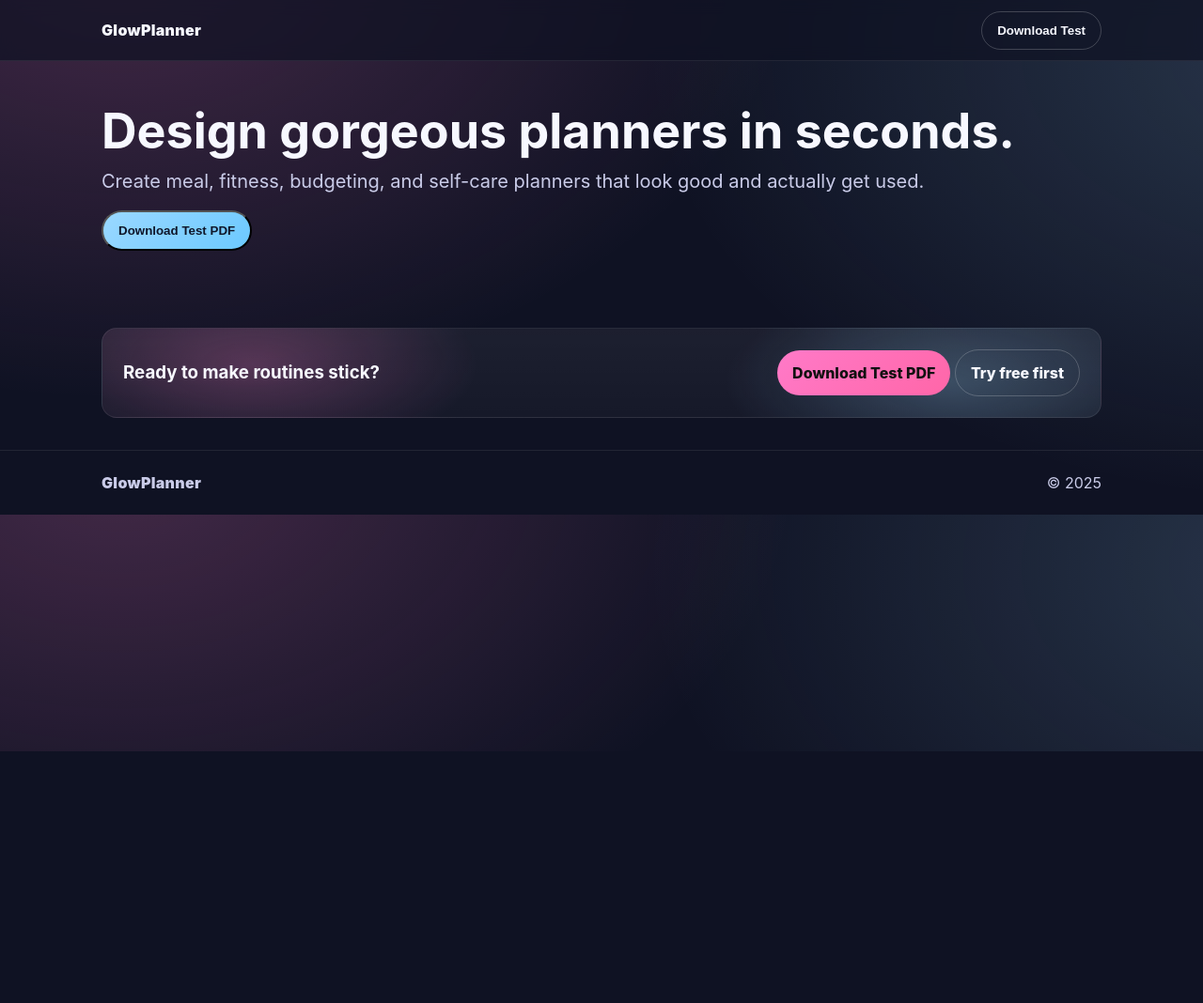
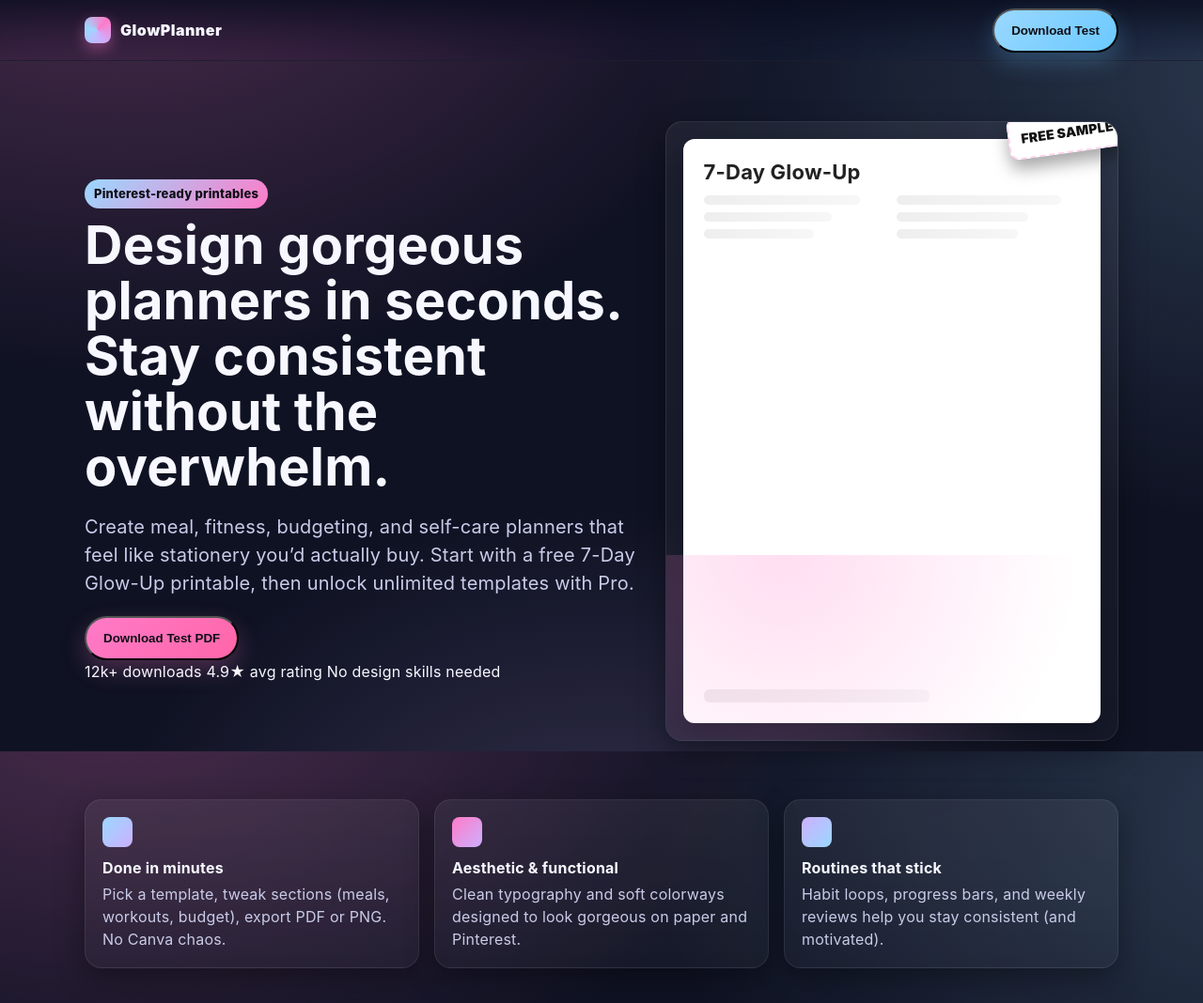
Before and after one commit to autin2/glowplannerepo, a website: page pintrestplanner/index.html in a window 1280 px wide. Shown: the top 1068 px of the page at 94% size. Before the commit the page ends 800 px from the top, so only its background shows below. Drawn offline with Linux system fonts and the light colour scheme.

Commit message:
Update index.html

```diff
--- a/pintrestplanner/index.html
+++ b/pintrestplanner/index.html
@@ -3,60 +3,22 @@
 <head>
   <meta charset="utf-8"/>
   <meta name="viewport" content="width=device-width, initial-scale=1"/>
-  <title>GlowPlanner</title>
-  <meta name="description" content="Pretty, practical planners without the overwhelm."/>
-  <style>
-    :root{
-      --bg:#0f1223; --text:#f7f8ff; --muted:#c9cbe8;
-      --card:rgba(255,255,255,.05); --line:rgba(255,255,255,.12);
-      --primary:#ff7ac8; --secondary:#9ad8ff; --radius:16px; --max:1100px;
-    }
-    *{box-sizing:border-box}
-    body{
-      margin:0; color:var(--text); font:16px/1.5 ui-sans-serif,Inter,system-ui;
-      background:
-        radial-gradient(1200px 800px at 10% -10%,rgba(255,122,200,.22),transparent 60%),
-        radial-gradient(1200px 800px at 110% 10%,rgba(154,216,255,.18),transparent 60%),
-        #0f1223;
-    }
-    .container{max-width:var(--max); margin:0 auto; padding:0 18px}
-    header{
-      position:sticky; top:0; z-index:40;
-      background:rgba(15,18,35,.7); backdrop-filter:blur(8px);
-      border-bottom:1px solid rgba(255,255,255,.08)
-    }
-    .nav{display:flex; align-items:center; justify-content:space-between; height:64px}
-    .brand{font-weight:900; letter-spacing:.3px}
-    .btn{
-      display:inline-flex; align-items:center; justify-content:center; gap:.5rem;
-      padding:12px 16px; border-radius:999px; font-weight:800; text-decoration:none;
-      color:#111; background:linear-gradient(135deg,var(--primary),#ff66a8)
-    }
-    .btn.secondary{background:linear-gradient(135deg,var(--secondary),#6cc9ff); color:#0f172a}
-    .btn.ghost{background:transparent; border:1px solid rgba(255,255,255,.2); color:var(--text)}
-    h1{margin:0 0 10px; font-size:clamp(28px,6vw,52px); line-height:1.05}
-    p.lead{margin:0; color:var(--muted); font-size:clamp(16px,2.6vw,20px)}
-    .hero{padding:48px 0}
-    .hero-actions{display:flex; gap:10px; margin-top:16px; flex-wrap:wrap}
-    section{padding:34px 0}
-    .cta-band{
-      background:
-        radial-gradient(400px 170px at 15% 40%, rgba(255,122,200,.25), transparent 60%),
-        radial-gradient(400px 170px at 85% 60%, rgba(154,216,255,.25), transparent 60%),
-        linear-gradient(180deg, rgba(255,255,255,.06), rgba(255,255,255,.03));
-      border:1px solid rgba(255,255,255,.08);
-      border-radius:var(--radius); padding:22px
-    }
-    .row{display:flex; gap:12px; align-items:center; justify-content:space-between; flex-wrap:wrap}
-    footer{padding:22px 0; color:var(--muted); border-top:1px solid rgba(255,255,255,.08)}
-  </style>
+  <title>GlowPlanner — Aesthetic Printable Planners You’ll Actually Use</title>
+  <meta name="description" content="Design gorgeous, hyper-practical planners in seconds. Grab the free 7-Day Glow-Up printable, then unlock unlimited templates, themes, and exports."/>
+  <link rel="canonical" href="https://example.com/"/>
+  <link rel="stylesheet" href="style.css"/>
 </head>
 <body>
-  <header>
-    <div class="container nav">
-      <div class="brand">GlowPlanner</div>
-      <div style="display:flex; gap:10px">
-        <button class="btn ghost" id="btnTest">Download Test</button>
+  <header class="nav">
+    <div class="container nav-inner">
+      <div class="brand">
+        <div class="logo" aria-hidden="true"></div>
+        <span>GlowPlanner</span>
+      </div>
+      <!-- Removed nav links to deleted sections -->
+      <div class="nav-cta">
+        <!-- Download test button for your Vercel API -->
+        <button class="btn secondary" id="btnTest">Download Test</button>
       </div>
     </div>
   </header>
@@ -64,24 +26,83 @@
   <main>
     <!-- HERO (kept) -->
     <section class="hero">
-      <div class="container">
-        <h1>Design gorgeous planners in seconds.</h1>
-        <p class="lead">Create meal, fitness, budgeting, and self-care planners that look good and actually get used.</p>
-        <div class="hero-actions">
-          <button class="btn secondary" id="btnDownload">Download Test PDF</button>
+      <div class="container hero-grid">
+        <div>
+          <span class="badge">Pinterest-ready printables</span>
+          <h1>Design gorgeous planners in seconds.<br/>Stay consistent without the overwhelm.</h1>
+          <p>Create meal, fitness, budgeting, and self-care planners that feel like stationery you’d actually buy. Start with a free 7-Day Glow-Up printable, then unlock unlimited templates with Pro.</p>
+          <div class="actions">
+            <!-- Optional extra test button in hero -->
+            <button class="btn" id="btnDownload">Download Test PDF</button>
+          </div>
+          <div class="trust">
+            <div class="avatars" aria-hidden="true">
+              <div class="avatar" style="background-image:linear-gradient(#fce,#ffa)"></div>
+              <div class="avatar" style="background-image:linear-gradient(#ccf,#cfc)"></div>
+              <div class="avatar" style="background-image:linear-gradient(#ddd,#fff)"></div>
+              <div class="avatar" style="background-image:linear-gradient(#eef,#cff)"></div>
+            </div>
+            <div class="kpis">
+              <span class="k">12k+ downloads</span>
+              <span class="k">4.9★ avg rating</span>
+              <span class="k">No design skills needed</span>
+            </div>
+          </div>
+        </div>
+
+        <div class="mock" aria-label="Planner preview mockup">
+          <div class="sticker">FREE SAMPLE</div>
+          <div class="sheet">
+            <h3>7-Day Glow-Up</h3>
+            <div class="grid">
+              <div>
+                <div class="line" style="width:85%"></div>
+                <div class="line" style="width:70%; margin-top:8px"></div>
+                <div class="line" style="width:60%; margin-top:8px"></div>
+              </div>
+              <div>
+                <div class="line" style="width:90%"></div>
+                <div class="line" style="width:72%; margin-top:8px"></div>
+                <div class="line" style="width:66%; margin-top:8px"></div>
+              </div>
+            </div>
+            <div class="line" style="height:14px; width:60%"></div>
+          </div>
+          <div class="sparkle" aria-hidden="true"></div>
+        </div>
+      </div>
+    </section>
+
+    <!-- VALUE CARDS (kept) -->
+    <section class="section">
+      <div class="container cards">
+        <div class="card">
+          <div class="ic" aria-hidden="true"></div>
+          <h4>Done in minutes</h4>
+          <p>Pick a template, tweak sections (meals, workouts, budget), export PDF or PNG. No Canva chaos.</p>
+        </div>
+        <div class="card">
+          <div class="ic" aria-hidden="true" style="background:linear-gradient(135deg,var(--primary),var(--accent))"></div>
+          <h4>Aesthetic & functional</h4>
+          <p>Clean typography and soft colorways designed to look gorgeous on paper and Pinterest.</p>
+        </div>
+        <div class="card">
+          <div class="ic" aria-hidden="true" style="background:linear-gradient(135deg,var(--accent),var(--primary-2))"></div>
+          <h4>Routines that stick</h4>
+          <p>Habit loops, progress bars, and weekly reviews help you stay consistent (and motivated).</p>
         </div>
       </div>
     </section>
 
     <!-- FINAL CTA (kept) -->
-    <section id="final">
+    <section class="section">
       <div class="container">
         <div class="cta-band">
           <div class="row">
-            <h3 style="margin:0">Ready to make routines stick?</h3>
+            <h3 class="tight">Ready to make routines stick?</h3>
             <div>
-              <a class="btn" href="#!" id="btnDownload2">Download Test PDF</a>
-              <a class="btn ghost" href="#!">Try free first</a>
+              <!-- You can wire this to Stripe later; test stays for API -->
+              <button class="btn ghost" id="btnDownload2">Download Test PDF</button>
             </div>
           </div>
         </div>
@@ -90,16 +111,16 @@
   </main>
 
   <footer>
-    <div class="container" style="display:flex; justify-content:space-between; align-items:center; gap:10px; flex-wrap:wrap">
-      <div class="brand">GlowPlanner</div>
-      <div class="muted">© <span id="y"></span></div>
+    <div class="container foot">
+      <div class="brand"><div class="logo"></div><span>GlowPlanner</span></div>
+      <div class="fine">© <span id="y"></span> GlowPlanner. Pretty planners, practical habits.</div>
     </div>
   </footer>
 
   <script>
     document.getElementById('y').textContent = new Date().getFullYear();
 
-    // Stream a PDF from your Vercel function (same-origin): /api/glowup-pdf
+    // Helper to download from your Vercel function
     async function downloadPDF(endpoint = '/api/glowup-pdf', filename = '7-day-glow-up.pdf'){
       try{
         const res = await fetch(endpoint);
@@ -113,10 +134,10 @@
       }
     }
 
-    const hook = (id, name) => document.getElementById(id)?.addEventListener('click', () => downloadPDF('/api/glowup-pdf', name));
-    hook('btnTest', 'test-glow-up.pdf');
-    hook('btnDownload', '7-day-glow-up.pdf');
-    hook('btnDownload2', '7-day-glow-up.pdf');
+    // Bind test buttons
+    document.getElementById('btnTest').addEventListener('click', () => downloadPDF('/api/glowup-pdf', 'test-glow-up.pdf'));
+    document.getElementById('btnDownload').addEventListener('click', () => downloadPDF('/api/glowup-pdf', '7-day-glow-up.pdf'));
+    document.getElementById('btnDownload2').addEventListener('click', () => downloadPDF('/api/glowup-pdf', '7-day-glow-up.pdf'));
   </script>
 </body>
 </html>
```
